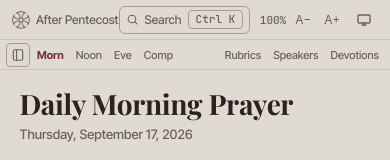
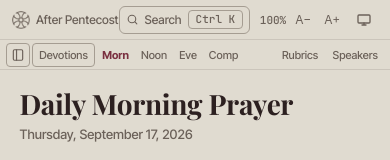
Before and after one commit to Vittv/bcp, a React Native app: screen / in a window 390 px wide. Shown: the top 160 px of the page. Built offline with nearby package versions, Linux system fonts and the light colour scheme.

Commit message:
feat(office): promote Daily Devotions to a front-left mode switch

```diff
--- a/src/components/shell/OfficeTabs.tsx
+++ b/src/components/shell/OfficeTabs.tsx
@@ -38,6 +38,26 @@ const TABS: { id: TabId; label: string; short: string }[] = [
   { id: "compline", label: "Compline", short: "Comp" },
 ];
 
+// a toggle label that may bold on activate without reflowing the bar: an
+// invisible bold twin reserves the widest metrics while the visible text
+// floats above it, so nothing beside the chip moves when it flips
+function SteadyToggleText({ text, on }: { text: string; on: boolean }) {
+  return (
+    <View style={styles.steadyText}>
+      <Text style={[styles.toggleText, styles.steadyTextGhost]}>{text}</Text>
+      <Text
+        style={[
+          styles.toggleText,
+          styles.steadyTextLabel,
+          on && styles.toggleTextOn,
+        ]}
+      >
+        {text}
+      </Text>
+    </View>
+  );
+}
+
 type OfficeTabsProps = {
   leading?: ReactNode;
   active: TabId;
@@ -69,6 +89,24 @@ export function OfficeTabs({
     <View style={[styles.bar, noSelect, compact && styles.barCompact]}>
       <View style={[styles.tabsLeft, compact && styles.groupCompact]}>
         {leading}
+        <Pressable
+          style={({ hovered }) => [
+            styles.toggle,
+            styles.modeToggle,
+            compact && styles.itemCompact,
+            hovered && styles.tabHover,
+            devotions && styles.modeToggleOn,
+          ]}
+          onPress={onToggleDevotions}
+          accessibilityRole="button"
+          accessibilityState={{ selected: devotions }}
+          accessibilityLabel="Daily Devotions"
+        >
+          <SteadyToggleText
+            text={shortLabels ? "Devotions" : "Daily Devotions"}
+            on={devotions}
+          />
+        </Pressable>
         {TABS.map((t) => {
           const isActive = active === t.id;
           return (
@@ -97,9 +135,7 @@ export function OfficeTabs({
           ]}
           onPress={onToggleRubrics}
         >
-          <Text style={[styles.toggleText, showRubrics && styles.toggleTextOn]}>
-            Rubrics
-          </Text>
+          <SteadyToggleText text="Rubrics" on={showRubrics} />
         </Pressable>
         <Pressable
           style={({ hovered }) => [
@@ -109,23 +145,7 @@ export function OfficeTabs({
           ]}
           onPress={onToggleSpeakers}
         >
-          <Text
-            style={[styles.toggleText, showSpeakers && styles.toggleTextOn]}
-          >
-            Speakers
-          </Text>
-        </Pressable>
-        <Pressable
-          style={({ hovered }) => [
-            styles.toggle,
-            compact && styles.itemCompact,
-            hovered && styles.tabHover,
-          ]}
-          onPress={onToggleDevotions}
-        >
-          <Text style={[styles.toggleText, devotions && styles.toggleTextOn]}>
-            Devotions
-          </Text>
+          <SteadyToggleText text="Speakers" on={showSpeakers} />
         </Pressable>
       </View>
     </View>
@@ -179,6 +199,17 @@ const styles = StyleSheet.create({
     paddingVertical: 4,
     borderRadius: 4,
   },
+  // the mode switch (Daily Devotions) reads as a primary control: a bordered
+  // chip in the left group, accent border while active
+  modeToggle: {
+    borderWidth: 1,
+    borderColor: "var(--border-content, #b5aa9e)",
+    borderRadius: 4,
+    backgroundColor: "var(--bg, #e0dbd0)",
+  },
+  modeToggleOn: {
+    borderColor: "var(--accent, #7a3040)",
+  },
   toggleText: {
     fontFamily: CHROME_FONT,
     fontWeight: "500",
@@ -188,6 +219,23 @@ const styles = StyleSheet.create({
   toggleTextOn: {
     color: "var(--accent, #7a3040)",
     fontWeight: "700",
+  },
+  // invisible bold twin reserves the widest metrics so the visible label
+  // can switch weight without reflowing the row
+  steadyText: {
+    position: "relative",
+    alignSelf: "center",
+  },
+  steadyTextGhost: {
+    opacity: 0,
+    fontWeight: "700",
+  },
+  steadyTextLabel: {
+    position: "absolute",
+    top: 0,
+    left: 0,
+    right: 0,
+    textAlign: "center",
   },
   barCompact: {
     paddingHorizontal: 6,
```
